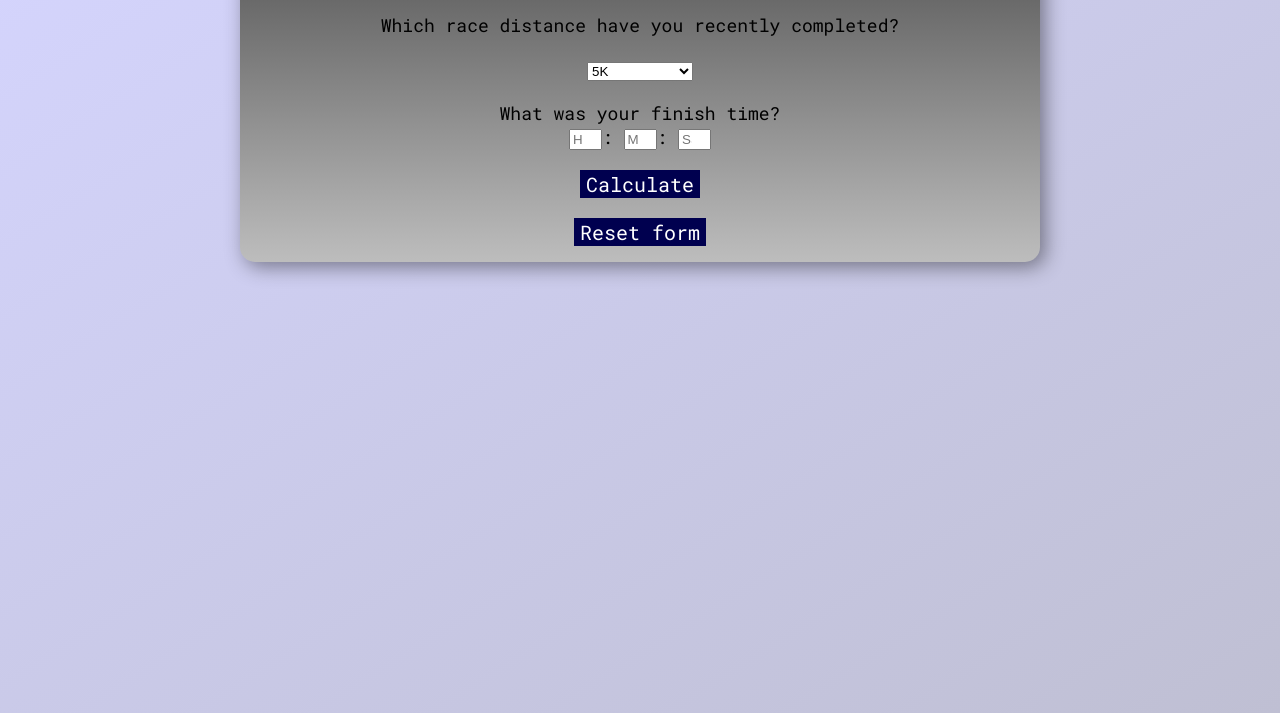
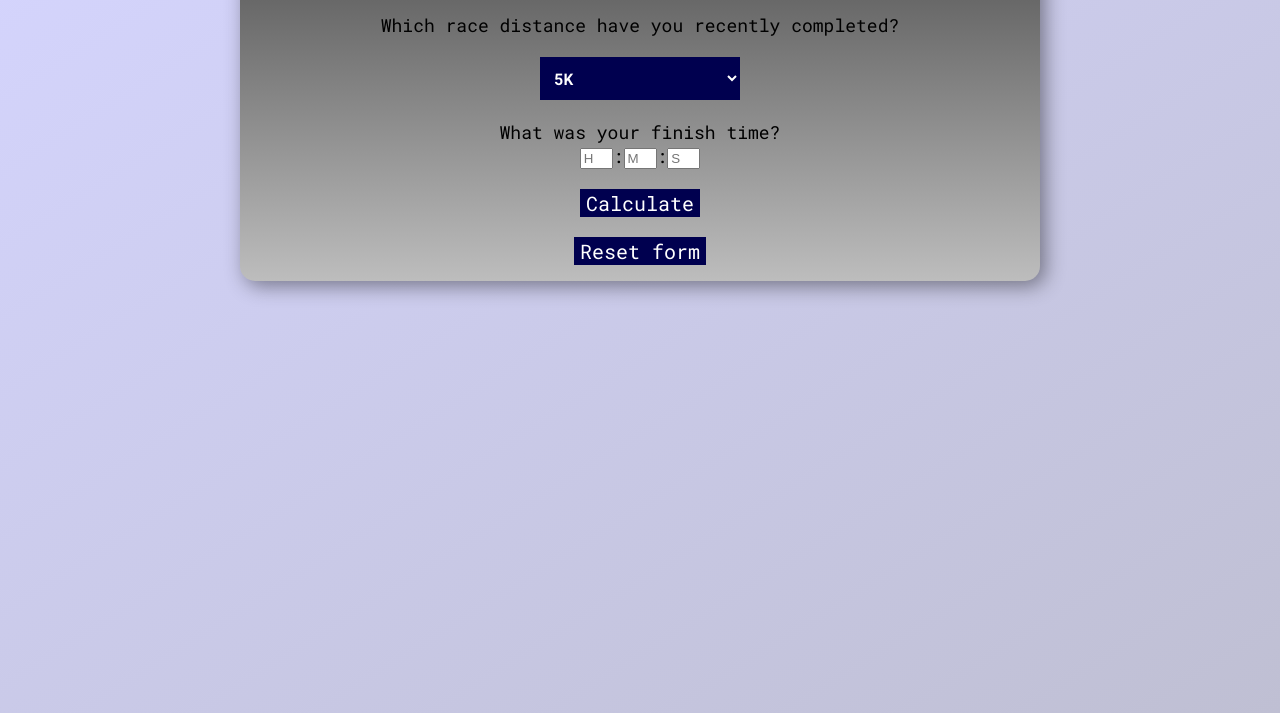
Before and after one commit to zimmermr/RunningPaceCalculator, a plain HTML site: page index.html in a window 1280 px wide. Shown: the part 87-800 px from the top of the page. Drawn offline with Linux system fonts and the light colour scheme.

Commit message:
Update via upload

```diff
--- a/index.html
+++ b/index.html
@@ -11,7 +11,7 @@
         <div id="prevRaceDistDiv">
           <label for="prevRaceDist">Which race distance have you recently completed?</label>
           <div id="prevRaceDropdown">
-            <select id="prevRaceDist">
+            <select id="prevRaceDist" class="dropdown">
               <option value="5000">5K</option>
               <option value="10000">10K</option>
               <option value="half">Half Marathon</option>
@@ -22,9 +22,7 @@
         <div class="inputGroup">
           <label>What was your finish time?</label>
           <div id="finishTimeInput">
-            <input type="number" maxlength="2" id="prevRaceTimeHH" class="timeInputBox" placeholder="HH"/>:
-            <input type="number" maxlength="2" id="prevRaceTimeMM" class="timeInputBox" placeholder="MM"/>:
-            <input type="number" maxlength="2" id="prevRaceTimeSS" class="timeInputBox" placeholder="SS"/>
+            <input type="number" maxlength="2" id="prevRaceTimeHH" class="timeInputBox" placeholder="HH"/>:<input type="number" maxlength="2" id="prevRaceTimeMM" class="timeInputBox" placeholder="MM"/>:<input type="number" maxlength="2" id="prevRaceTimeSS" class="timeInputBox" placeholder="SS"/>
           </div>
         </div>
         <div class="btn" id="btnCalc">
```
